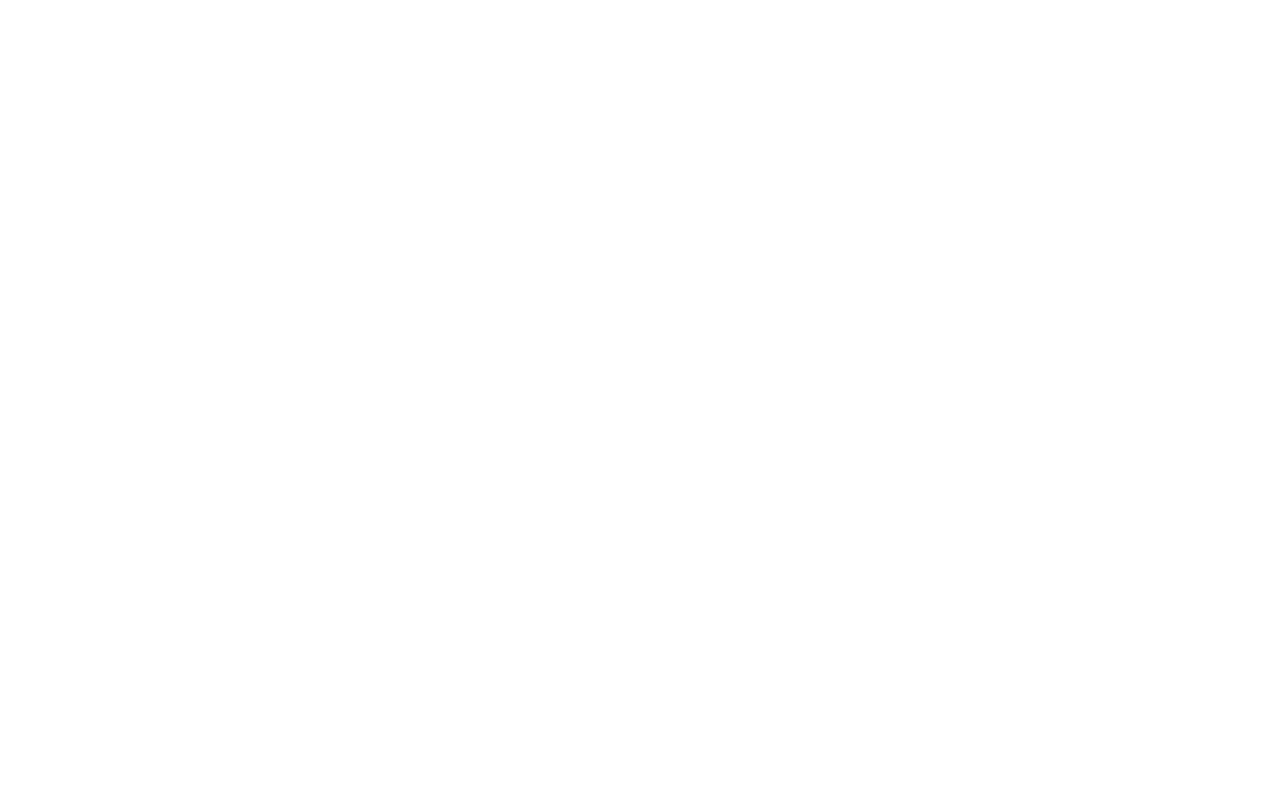
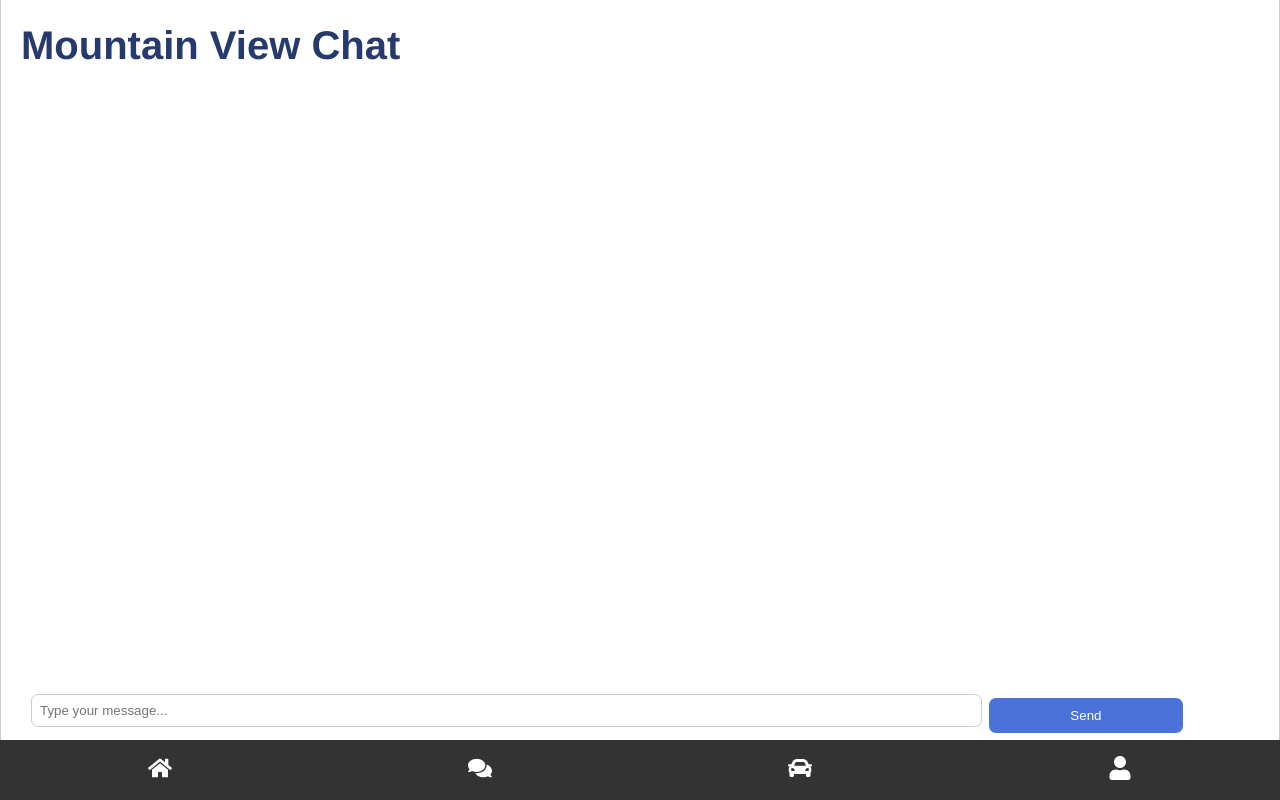
Before and after one commit to CMUSVCampuShare/frontend_js, a React (Create React App) app: page /chat in a window 1280 px wide. Built offline with nearby package versions, Linux system fonts and the light colour scheme.

Commit message:
created chat screen

```diff
--- a/src/App.css
+++ b/src/App.css
@@ -6,6 +6,8 @@
   display: flex;
   align-items: center;
   justify-content: center;
+  overflow-y: hidden;
+
 }
 
 .App-logo {
--- /dev/null
+++ b/src/css/chat.css
@@ -0,0 +1,101 @@
+/* chat.css */
+
+.chat-container {
+  width: 100vw;
+  background-color: #fff;
+  border: 1px solid #ccc;
+  border-radius: 10px;
+  box-shadow: 0px 0px 10px rgba(0, 0, 0, 0.1);
+  display: flex;
+  flex-direction: column;
+  padding: 0 20px 20px 20px;
+  height: 100vh;
+}
+
+.chat-header {
+  text-align: center;
+  margin-bottom: 20px;
+ justify-content: center;
+}
+
+.chat-messages {
+height:70vh;
+overflow-y: auto;
+border: none;
+}
+
+.message {
+  display: flex;
+  align-items: flex-start;
+  margin-bottom: 10px;
+}
+
+.message img {
+  width: 40px;
+  height: 40px;
+  border-radius: 35%;
+  margin-right: 10px;
+  border: 1px #0056b3;
+}
+
+.message-content {
+  display: flex;
+  flex-direction: column;
+  background-color: #F1F1F1;
+  border-radius: 15px;
+  min-width: 20%;
+  height: auto;
+  padding:0px 10px 0 10px;
+}
+
+.sender {
+  font-weight: 200;
+  margin-bottom: 2px;
+  padding: 0;
+  justify-content: start;
+  display: flex;
+}
+
+.chat-input {
+  display: flex;
+  align-items: center;
+  padding-top: 10px;
+  flex-direction: row;
+  width: 90vw;
+  padding: 10px 10px 0 10px;
+  justify-content: center;
+  gap:7px;
+}
+
+input {
+  padding: 25px;
+  border: 1px solid #ccc;
+  border-radius: 7px;
+  width :80%;
+}
+
+.send {
+  background-color: #4A73DA;
+  color: white;
+  border-radius: 7px;
+  cursor: pointer;
+  width :20%;
+}
+
+button:hover {
+  background-color: #0056b3;
+}
+
+p {
+  font-size: 20px;
+  margin-bottom: 10px;
+  font-family:'Franklin Gothic Medium', 'Arial Narrow', Arial, sans-serif;
+  display: flex;
+  word-break: break-word; /* This will break long words */
+  justify-content: start;
+}
+
+.sender p {
+  font-weight: 200;
+
+}
--- a/src/js/chat.js
+++ b/src/js/chat.js
@@ -1,4 +1,51 @@
+import React, { useState } from "react";
+import logo from "../campushare.png";
+import "../css/chat.css";
+import Navbar from "../js/navbar";
+
 function Chat() {
-  return <div className=""></div>;
+  const [messages, setMessages] = useState([]);
+  const [newMessage, setNewMessage] = useState("");
+
+  const handleSendMessage = () => {
+    if (newMessage) {
+      const updatedMessages = [
+        ...messages,
+        { text: newMessage, sender: "You", userPic: logo },
+      ];
+      setMessages(updatedMessages);
+      setNewMessage("");
+    }
+  };
+
+  return (
+    <><div className="chat-container">
+      <div className="chat-header">
+        <h2>Mountain View Chat</h2>
+      </div>
+      <div className="chat-messages">
+        {messages.map((message, index) => (
+          <div key={index} className="message">
+            <img src={logo} alt="User Pic" />
+            <div className="message-content">
+              <p className="sender">{message.sender}</p>
+              <p>{message.text}</p>
+            </div>
+          </div>
+        ))}
+      </div>
+      <div className="chat-input">
+        <input
+          type="text"
+          placeholder="Type your message..."
+          value={newMessage}
+          onChange={(e) => setNewMessage(e.target.value)} />
+        <button className="send" onClick={handleSendMessage}>Send</button>
+      </div>
+    </div>
+      <Navbar /></>
+
+  );
 }
+
 export default Chat;
```
